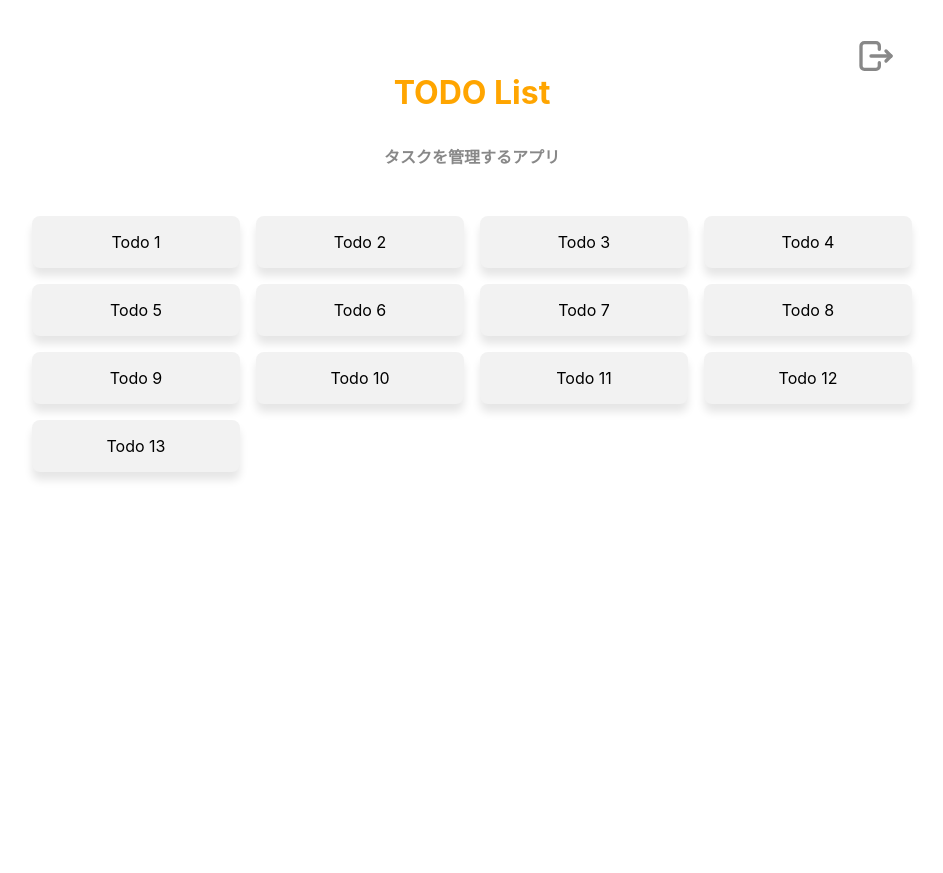
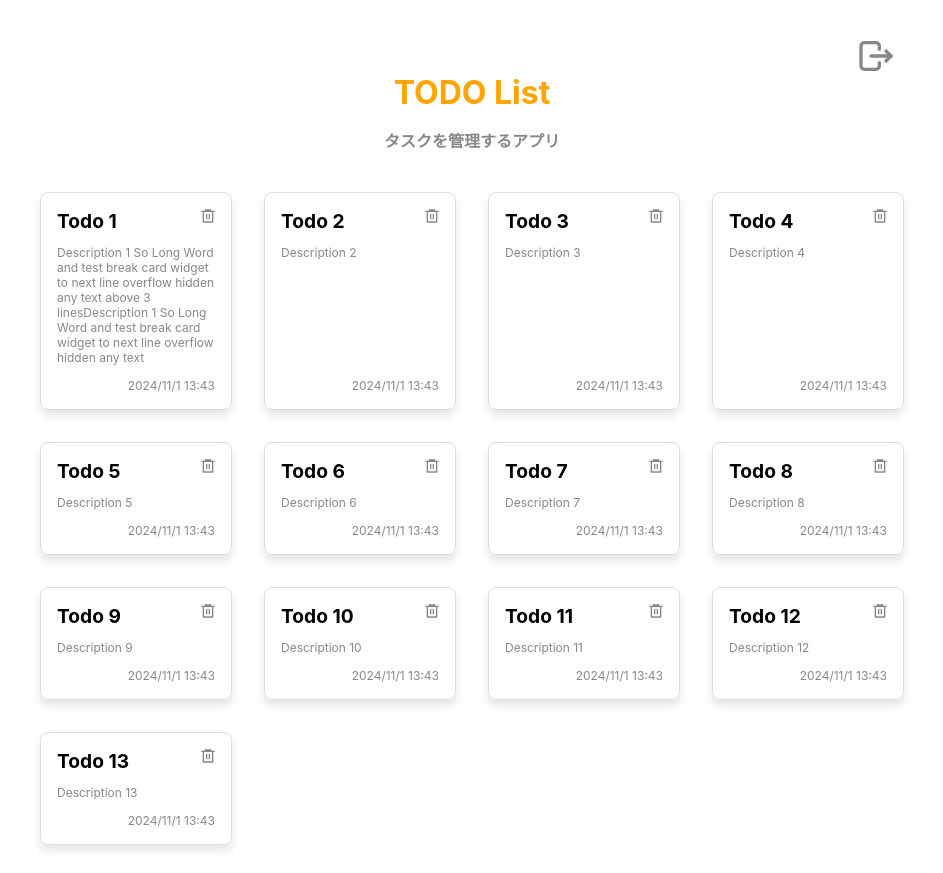
Before and after one commit to kolbe-ryo/react_todo_app, a React (Create React App) app: page / in a window 1280 px wide. Shown: the whole page, without its empty margins (168-1111 px from the left). Before the commit the page ends 800 px from the top, so only its background shows below. Built offline with nearby package versions, Linux system fonts and the light colour scheme.

Commit message:
layout adjustment

```diff
--- a/src/components/todo-card/todo-card.module.css
+++ b/src/components/todo-card/todo-card.module.css
@@ -3,9 +3,10 @@
     border-radius: 8px;
     padding: 16px;
     margin: 8px;
-    box-shadow: 0 4px 8px rgba(0, 0, 0, 0.1);
+    box-shadow: 0 6px 10px rgba(0, 0, 0, 0.1);
     transition: transform 0.2s;
     cursor: pointer;
+    position: relative;
   }
 
   .card:hover {
@@ -18,17 +19,33 @@
   }
 
   p {
-    color: #555;
+    color: #888;
+    font-size: 12px;
   }
 
-  button {
+  .description {
+    padding-bottom: 16px;
+  }
+
+  .createdAt {
+    position: absolute;
+    bottom: 0;
+    right: 0;
+    padding: 0 16px 16px 0;
+    margin: 0;
+  }
+
+  .deleteBin {
     background: none;
     border: none;
     color: #888;
     cursor: pointer;
-    float: right;
+    /* float: right; */
+    position: absolute;
+    top: 15px;
+    right: 15px;
   }
 
-  button:hover {
-    color: #e74c3c;
+  .deleteBin:hover {
+    color: #f00;
   }
--- a/src/components/todo-card/todo-card.tsx
+++ b/src/components/todo-card/todo-card.tsx
@@ -1,6 +1,8 @@
 import React from "react";
 import styles from "./todo-card.module.css";
 import { Todo } from "../../model/todo";
+import { RiDeleteBin6Line } from "react-icons/ri";
+import { formatDateToYYYYMMDDHHMM } from "../../utils/time-format";
 
 type TodoCardProps = {
   todo: Todo;
@@ -9,11 +11,13 @@ type TodoCardProps = {
 };
 
 const TodoCard: React.FC<TodoCardProps> = ({ todo, onDelete, onEdit }) => {
+  let createdAt = formatDateToYYYYMMDDHHMM(todo.createdAt);
   return (
     <div className={styles.card} onClick={() => onEdit(todo)}>
       <h3>{todo.title}</h3>
-      <p>{todo.description}</p>
-      <button onClick={(e) => { e.stopPropagation(); onDelete(todo.id); }}>🗑️</button>
+      <p className={styles.description}>{todo.description}</p>
+      <p className={styles.createdAt}>{createdAt}</p>
+      <RiDeleteBin6Line className={styles.deleteBin} onClick={(e) => { e.stopPropagation(); onDelete(todo.id); }}/>
     </div>
   );
 };
--- a/src/pages/todo-list-page/body/grid-view-list.tsx
+++ b/src/pages/todo-list-page/body/grid-view-list.tsx
@@ -1,17 +1,17 @@
 import React from 'react';
 import styles from './grid-view-list.module.css';
 import { Todo } from '../../../model/todo';
+import TodoCard from '../../../components/todo-card/todo-card';
 
 type GridViewListProps = {
     todos: Todo[];
 }
 
 const GridViewList = (props: GridViewListProps) => (
+
     <div className={styles.gridView}>
         {props.todos.map(todo => (
-            <div key={todo.id} className={styles.gridViewItem}>
-                {todo.title}
-            </div>
+            <TodoCard key={todo.id} todo={todo} onDelete={() => console.log("delete")} onEdit={() => console.log("edit")} />
         ))}
     </div>
 );
--- a/src/pages/todo-list-page/todo-list-page.tsx
+++ b/src/pages/todo-list-page/todo-list-page.tsx
@@ -16,7 +16,7 @@ export const TodoListPage = () => {
   //   const handleCloseModal = () => setSelectedTodo(null);
 
   const todos = [
-    new Todo(1, "Todo 1", "Description 1"),
+    new Todo(1, "Todo 1", "Description 1 So Long Word and test break card widget to next line overflow hidden any text above 3 linesDescription 1 So Long Word and test break card widget to next line overflow hidden any text"),
     new Todo(2, "Todo 2", "Description 2"),
     new Todo(3, "Todo 3", "Description 3"),
     new Todo(4, "Todo 4", "Description 4"),
--- /dev/null
+++ b/src/utils/time-format.tsx
@@ -0,0 +1,4 @@
+// Date型をYYYY/MM/DD HH:MMに変換
+export const formatDateToYYYYMMDDHHMM = (date: Date): string => {
+  return `${date.getFullYear()}/${date.getMonth() + 1}/${date.getDate()} ${date.getHours()}:${date.getMinutes()}`;
+};
```
